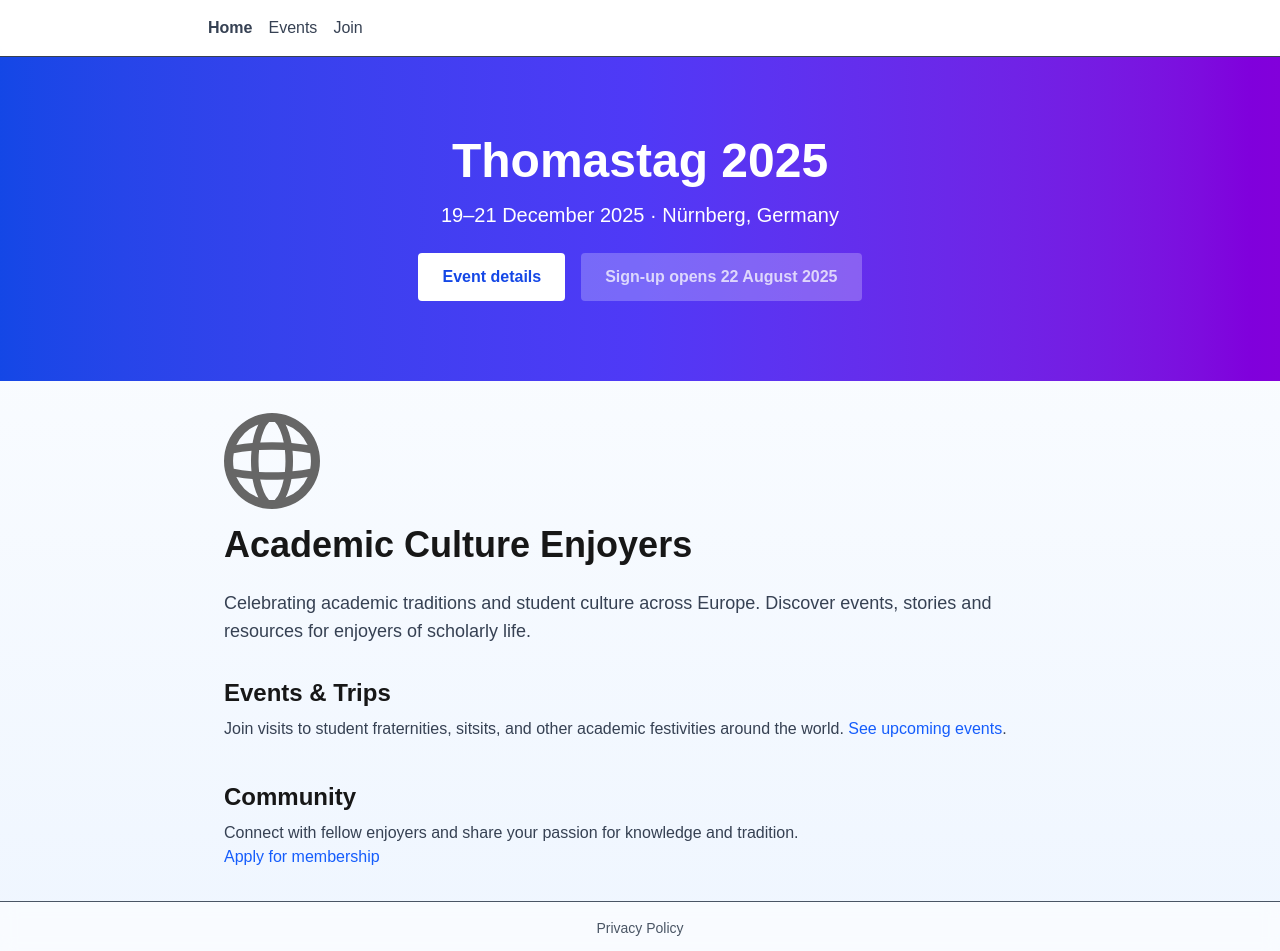
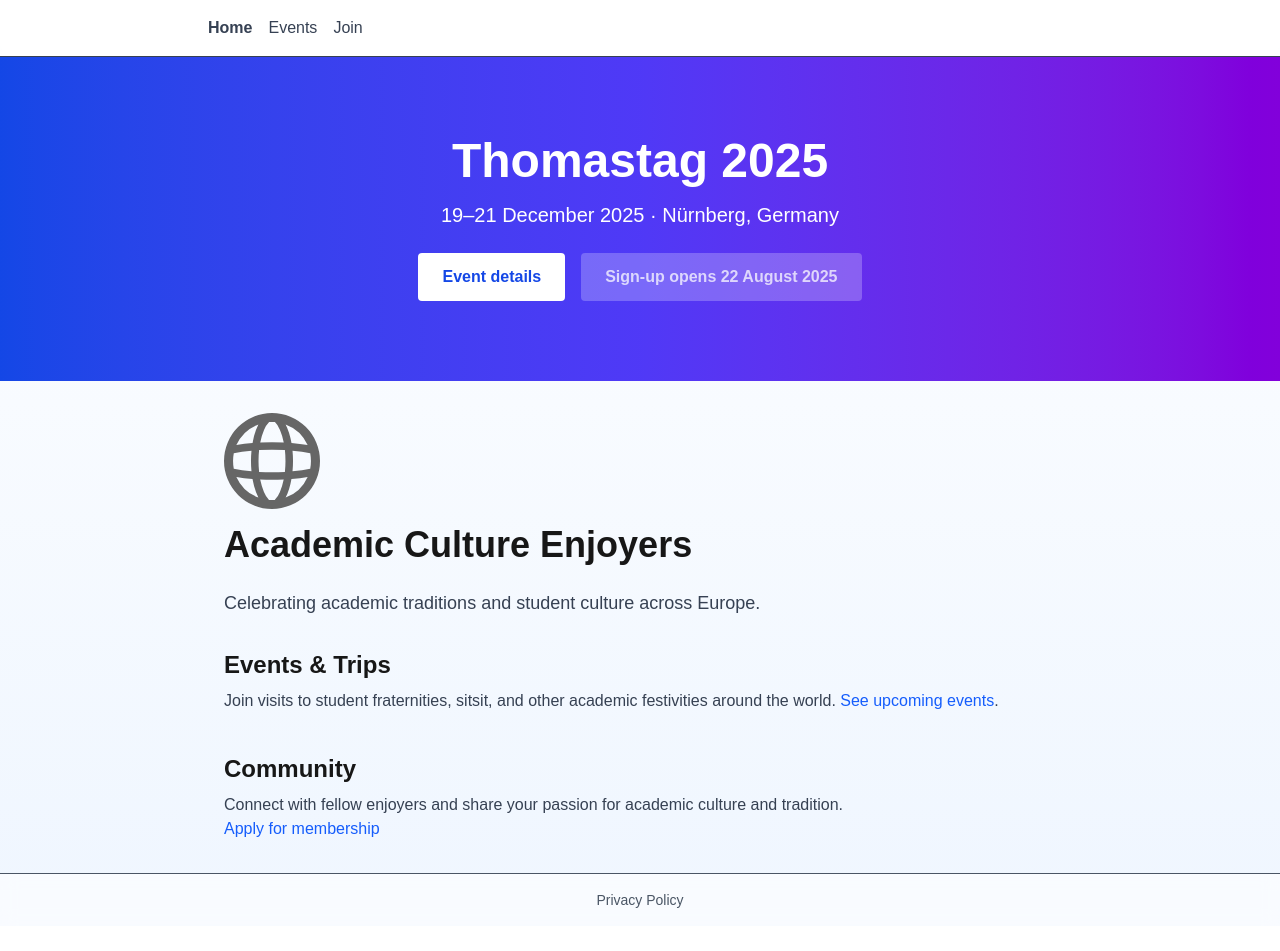
Before and after one commit to Tapiiri/AcademicCultureEnjoyers, a Next.js app: page / in a window 1280 px wide. Shown: the top 951 px of the page. After the commit the page ends 926 px from the top, so only its background shows below. Built offline with nearby package versions, Linux system fonts and the light colour scheme.

Commit message:
feat: update main page text

```diff
--- a/src/app/page.tsx
+++ b/src/app/page.tsx
@@ -47,12 +47,11 @@ export default function Home() {
         <h1 className="mb-6 text-4xl font-bold">Academic Culture Enjoyers</h1>
         <p className="mb-8 text-lg text-gray-700 dark:text-gray-300">
           Celebrating academic traditions and student culture across Europe.
-          Discover events, stories and resources for enjoyers of scholarly life.
         </p>
         <section className="mb-10">
           <h2 className="mb-2 text-2xl font-semibold">Events & Trips</h2>
           <p className="text-gray-700 dark:text-gray-300">
-            Join visits to student fraternities, sitsits, and other academic
+            Join visits to student fraternities, sitsit, and other academic
             festivities around the world.{' '}
             <Link href="/events" className="text-blue-600 hover:underline">
               See upcoming events
@@ -63,8 +62,8 @@ export default function Home() {
         <section>
           <h2 className="mb-2 text-2xl font-semibold">Community</h2>
           <p className="text-gray-700 dark:text-gray-300">
-            Connect with fellow enjoyers and share your passion for knowledge
-            and tradition.
+            Connect with fellow enjoyers and share your passion for academic
+            culture and tradition.
           </p>
           <Link href="/join" className="text-blue-600 hover:underline">
             Apply for membership
```
